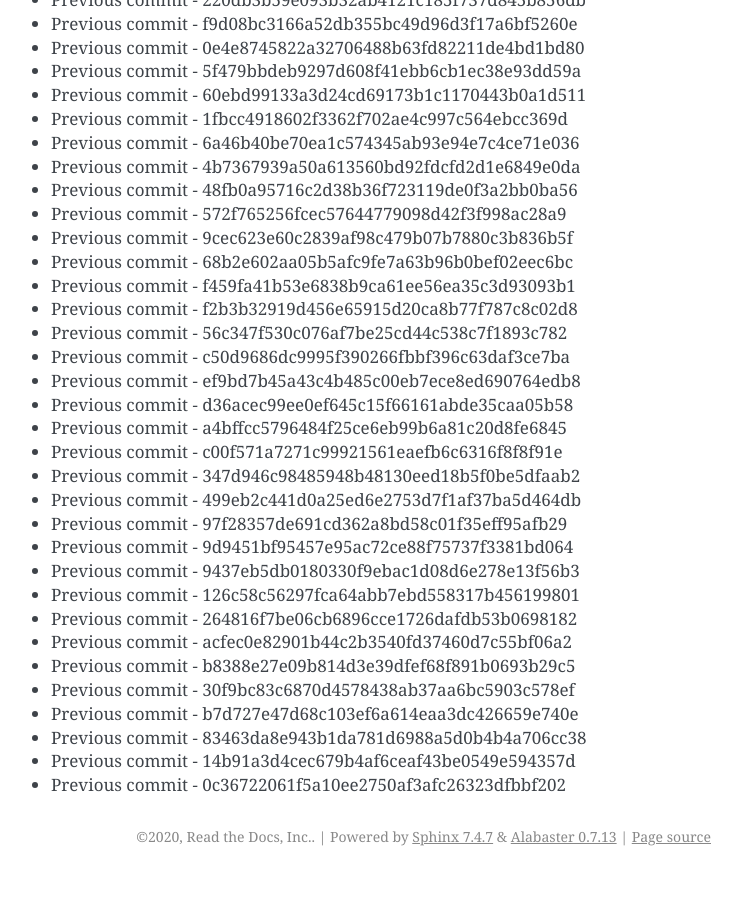
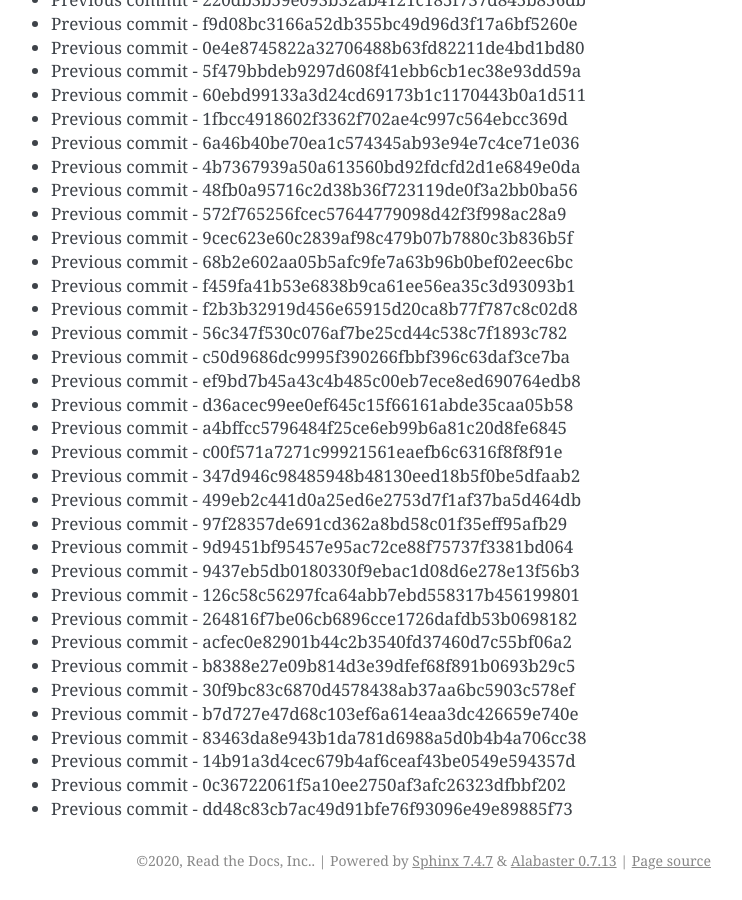
Before and after one commit to readthedocs/rtd-git-stresstest, a Sphinx documentation site: the page built from docs/updates.rst, in a window 1280 px wide and 900 px high, scrolled down 15600 px. Shown: the whole window, without its empty margins (399-1141 px from the left). Built offline with Sphinx 7.4.7, drawn with Linux system fonts in a browser that asks for light colours; before the commit the page ends 16476 px from its top, so only the background shows below that.

Commit message:
Generating commit from previous: dd48c83cb7ac49d91bfe76f93096e49e89885f73

```diff
--- a/docs/updates.rst
+++ b/docs/updates.rst
@@ -687,3 +687,4 @@ It can be tested for any performance characteristics.
 * Previous commit - 83463da8e943b1da781d6988a5d0b4b4a706cc38
 * Previous commit - 14b91a3d4cec679b4af6ceaf43be0549e594357d
 * Previous commit - 0c36722061f5a10ee2750af3afc26323dfbbf202
+* Previous commit - dd48c83cb7ac49d91bfe76f93096e49e89885f73
```
